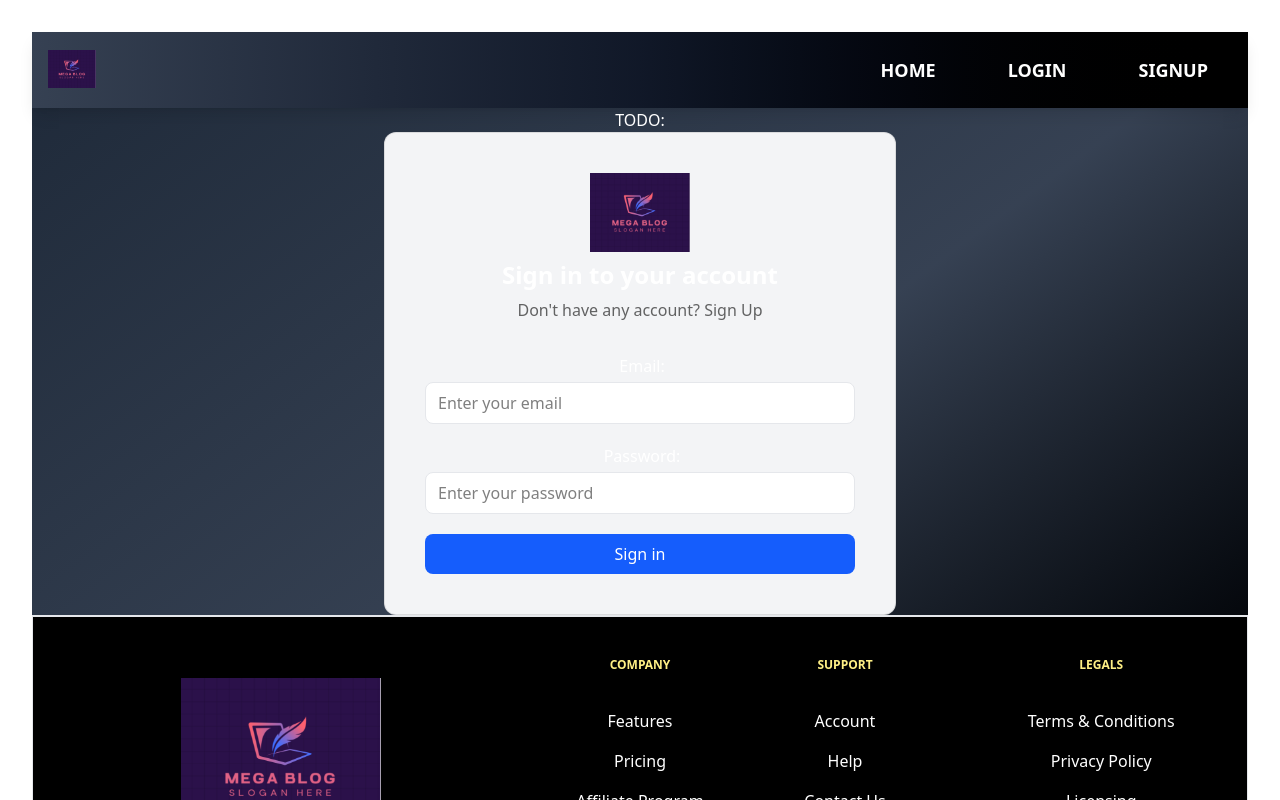
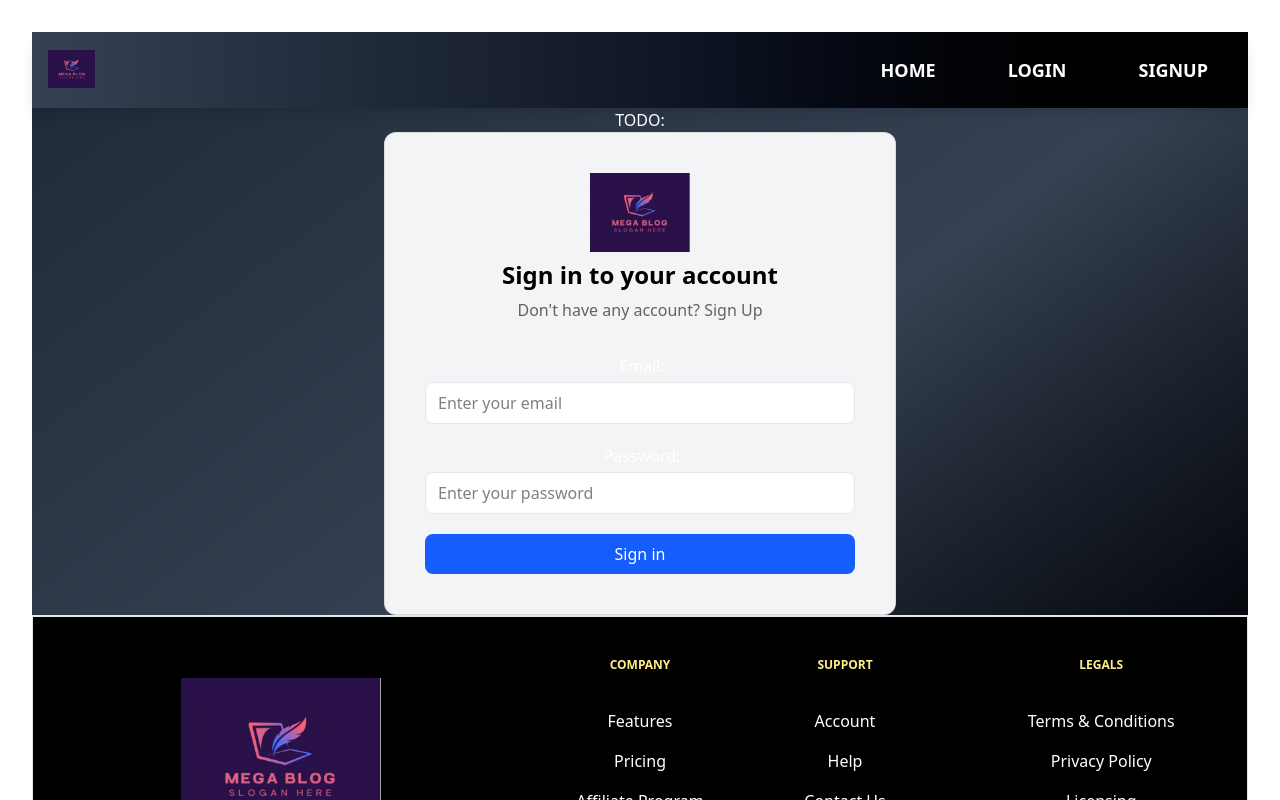
Before and after one commit to Sumitraj05/Mega-Blog-Project, a React app: page /login in a window 1280 px wide. Shown: the top 800 px of the page. Built offline with nearby package versions, Linux system fonts and the light colour scheme; no server answers; the HTML template or start-up script is replaced by a standard one.

Commit message:
Update Login.jsx

```diff
--- a/src/components/Login.jsx
+++ b/src/components/Login.jsx
@@ -36,7 +36,7 @@ function Login() {
                         <Logo width="100%" />
                     </span>
         </div>
-        <h2 className="text-center test-black text-2xl font-bold leading-tight">Sign in to your account</h2>
+        <h2 className="text-center text-black text-2xl font-bold leading-tight">Sign in to your account</h2>
         <p className="mt-2 text-center text-base text-black/60">
                     Don&apos;t have any account?&nbsp;
                     <Link
```
